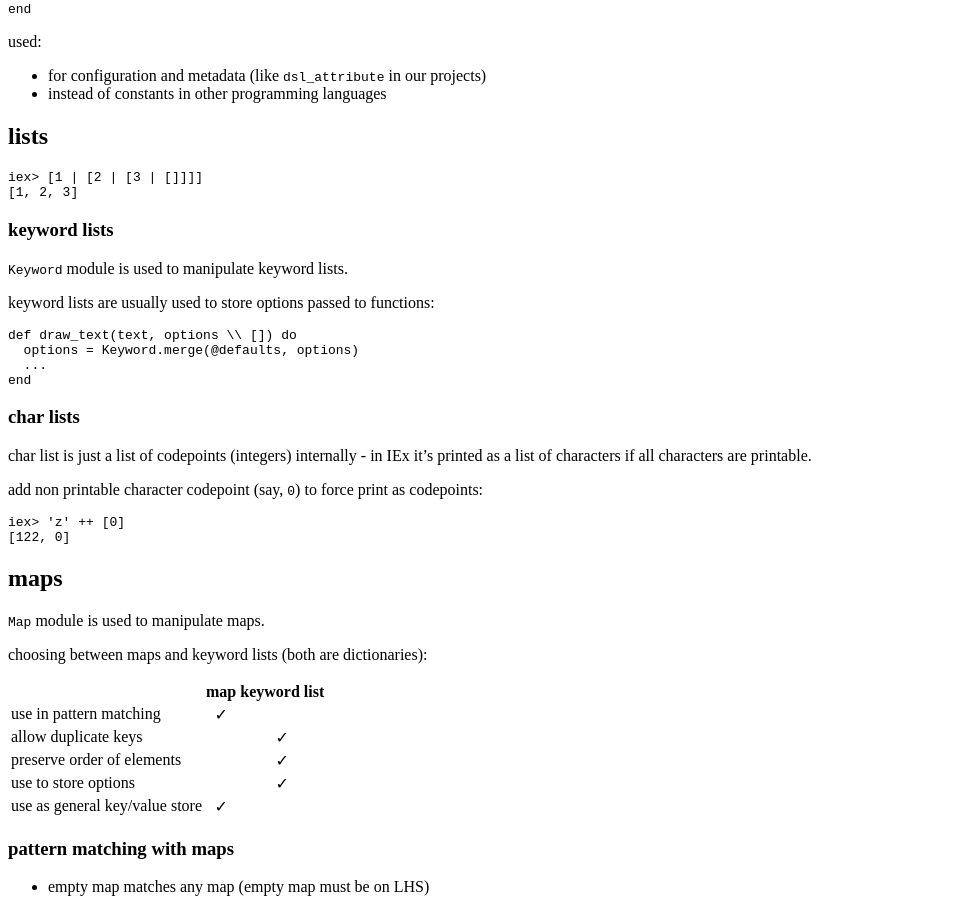
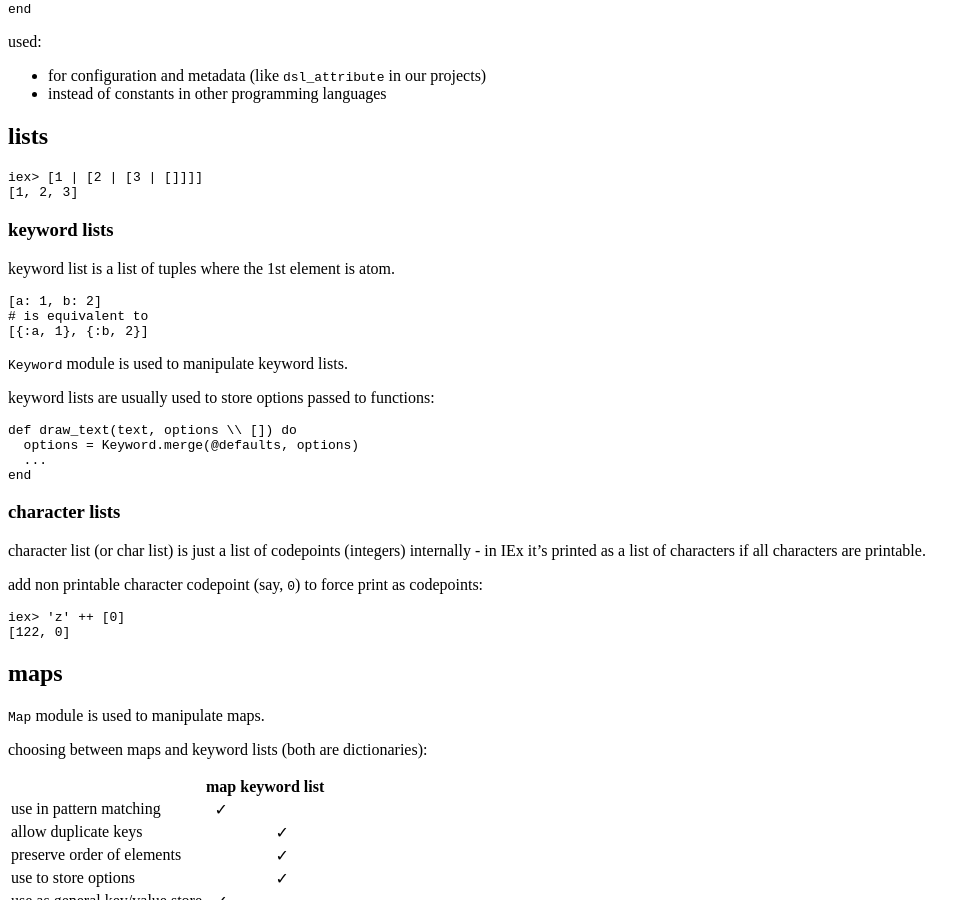
Before and after one commit to tap349/tap349.github.io, a Jekyll site: the page built from _posts/2016-12-31-elixir-notes.md, in a window 1280 px wide and 900 px high, scrolled down 6768 px. Shown: the whole window, without its empty margins (0-980 px from the left). Built offline with Jekyll 4.4.1, drawn with Linux system fonts in a browser that asks for light colours; some of the changed text lies outside the part shown.

Commit message:
update 2017-01-09_01:35:02

````diff
--- a/_posts/2016-12-31-elixir-notes.md
+++ b/_posts/2016-12-31-elixir-notes.md
@@ -450,6 +450,14 @@ iex> [1 | [2 | [3 | []]]]
 
 ### keyword lists
 
+keyword list is a list of tuples where the 1st element is atom.
+
+```elixir
+[a: 1, b: 2]
+# is equivalent to
+[{:a, 1}, {:b, 2}]
+```
+
 `Keyword` module is used to manipulate keyword lists.
 
 keyword lists are usually used to store options passed to functions:
@@ -461,10 +469,9 @@ def draw_text(text, options \\ []) do
 end
 ```
 
+### character lists
 
-### char lists
-
-char list is just a list of codepoints (integers) internally -
+character list (or char list) is just a list of codepoints (integers) internally -
 in IEx it's printed as a list of characters if all characters are printable.
 
 add non printable character codepoint (say, `0`) to force print as codepoints:
````
